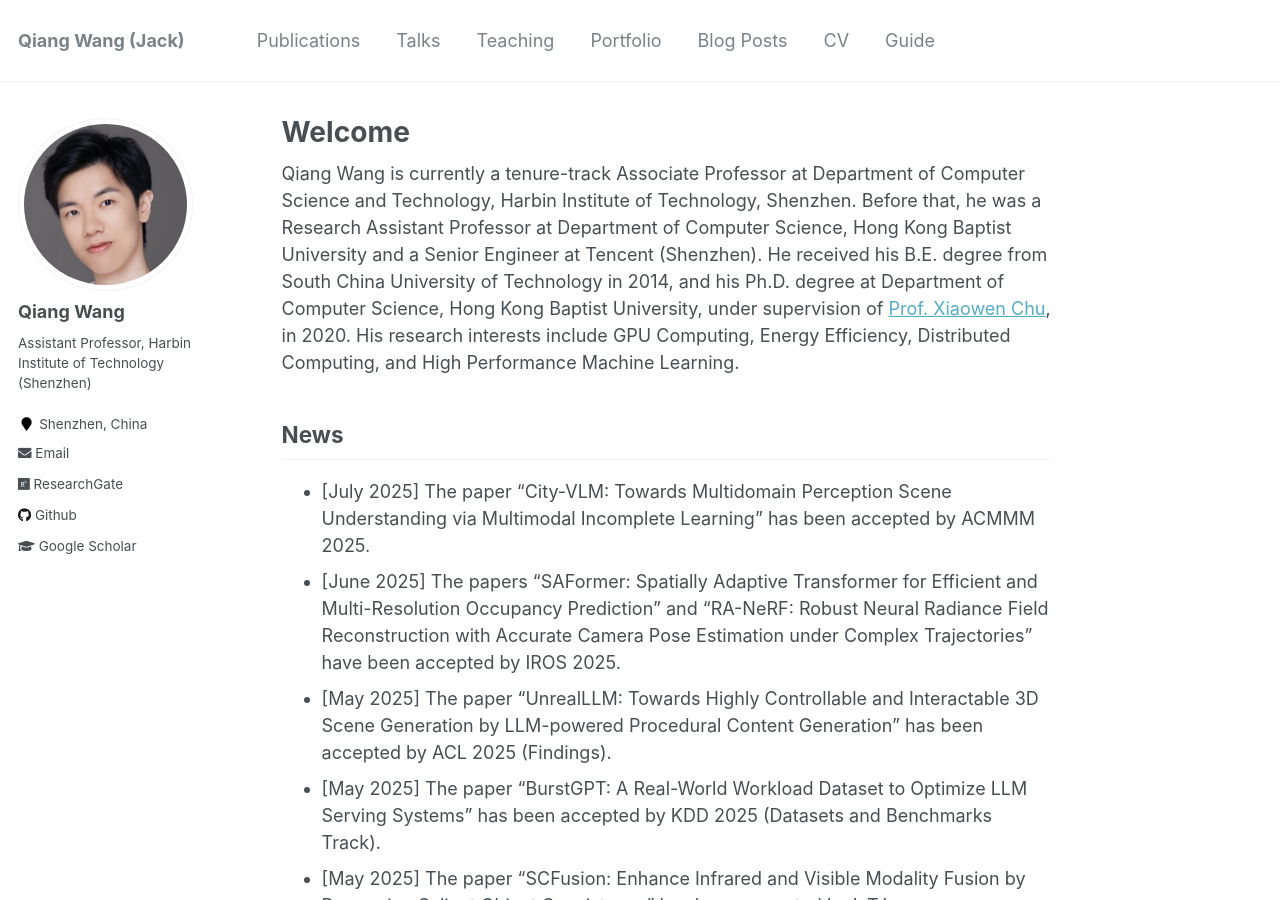
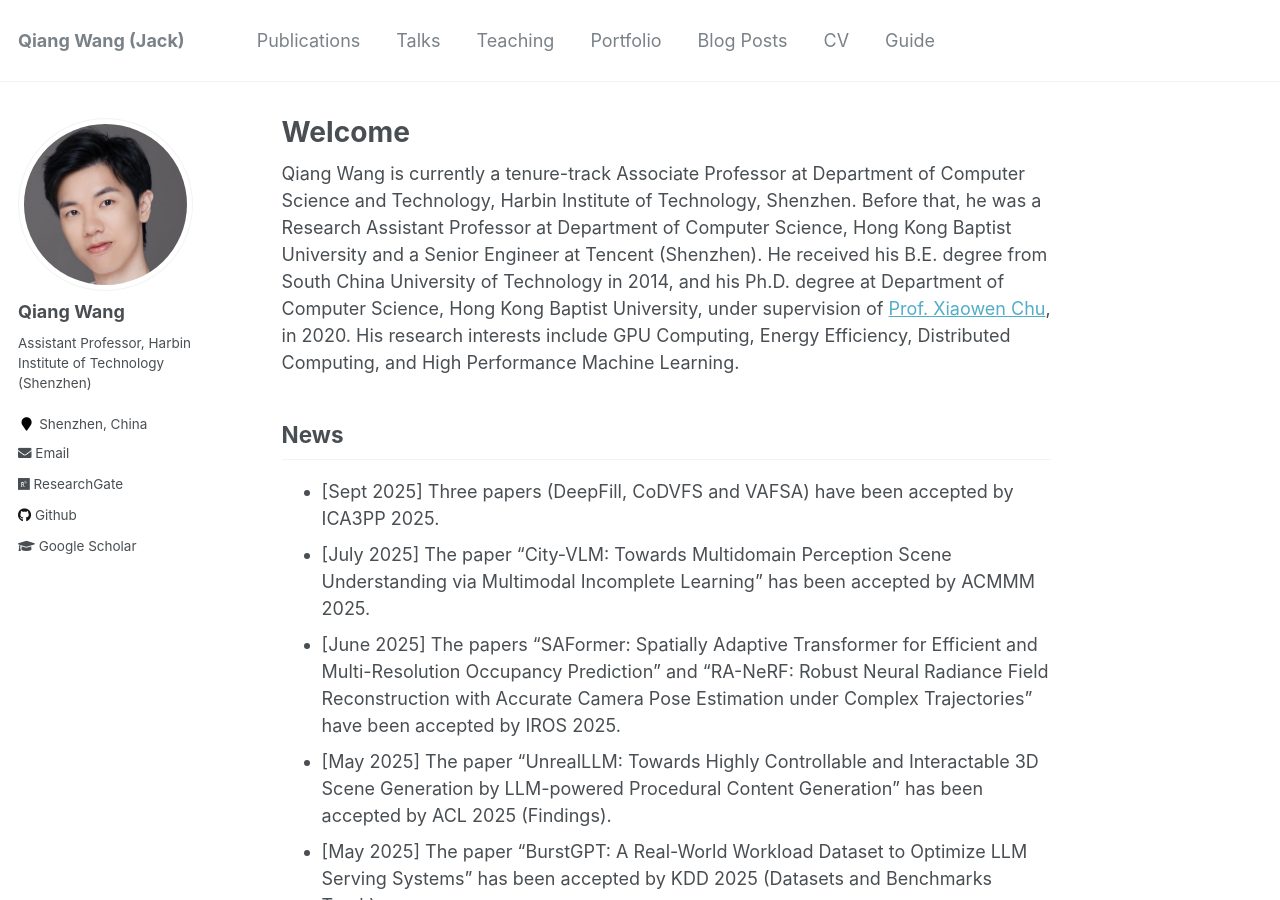
Before and after one commit to blackjack2015/blackjack2015.github.io, a Jekyll site: the page built from _pages/about.md, in a window 1280 px wide and 900 px high. Built offline with Jekyll 4.4.1, drawn with Linux system fonts in a browser that asks for light colours.

Commit message:
Update about.md

```diff
--- a/_pages/about.md
+++ b/_pages/about.md
@@ -12,6 +12,7 @@ redirect_from:
 Qiang Wang is currently a tenure-track Associate Professor at Department of Computer Science and Technology, Harbin Institute of Technology, Shenzhen. Before that, he was a Research Assistant Professor at Department of Computer Science, Hong Kong Baptist University and a Senior Engineer at Tencent (Shenzhen). He received his B.E. degree from South China University of Technology in 2014, and his Ph.D. degree at Department of Computer Science, Hong Kong Baptist University, under supervision of [Prof. Xiaowen Chu](https://sites.google.com/view/chuxiaowen), in 2020. His research interests include GPU Computing, Energy Efficiency, Distributed Computing, and High Performance Machine Learning.
 
 ## News
++ \[Sept 2025\] Three papers (DeepFill, CoDVFS and VAFSA) have been accepted by ICA3PP 2025.
 + \[July 2025\] The paper "City-VLM: Towards Multidomain Perception Scene Understanding via Multimodal Incomplete Learning" has been accepted by ACMMM 2025.
 + \[June 2025\] The papers "SAFormer: Spatially Adaptive Transformer for Efficient and Multi-Resolution Occupancy Prediction" and "RA-NeRF: Robust Neural Radiance Field Reconstruction with Accurate Camera Pose Estimation under Complex Trajectories" have been accepted by IROS 2025.
 + \[May 2025\] The paper "UnrealLLM: Towards Highly Controllable and Interactable 3D Scene Generation by LLM-powered Procedural Content Generation" has been accepted by ACL 2025 (Findings).
```
